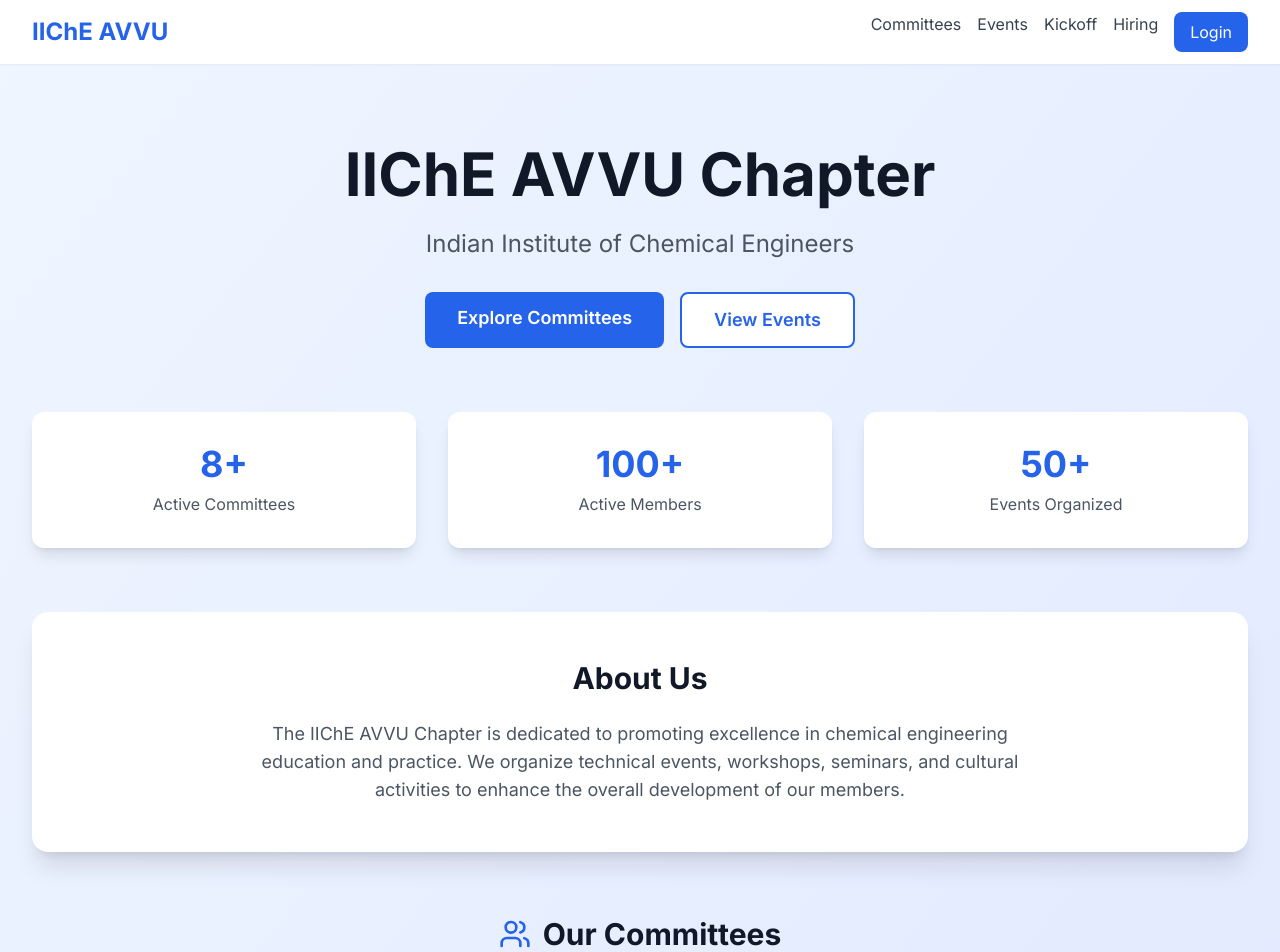
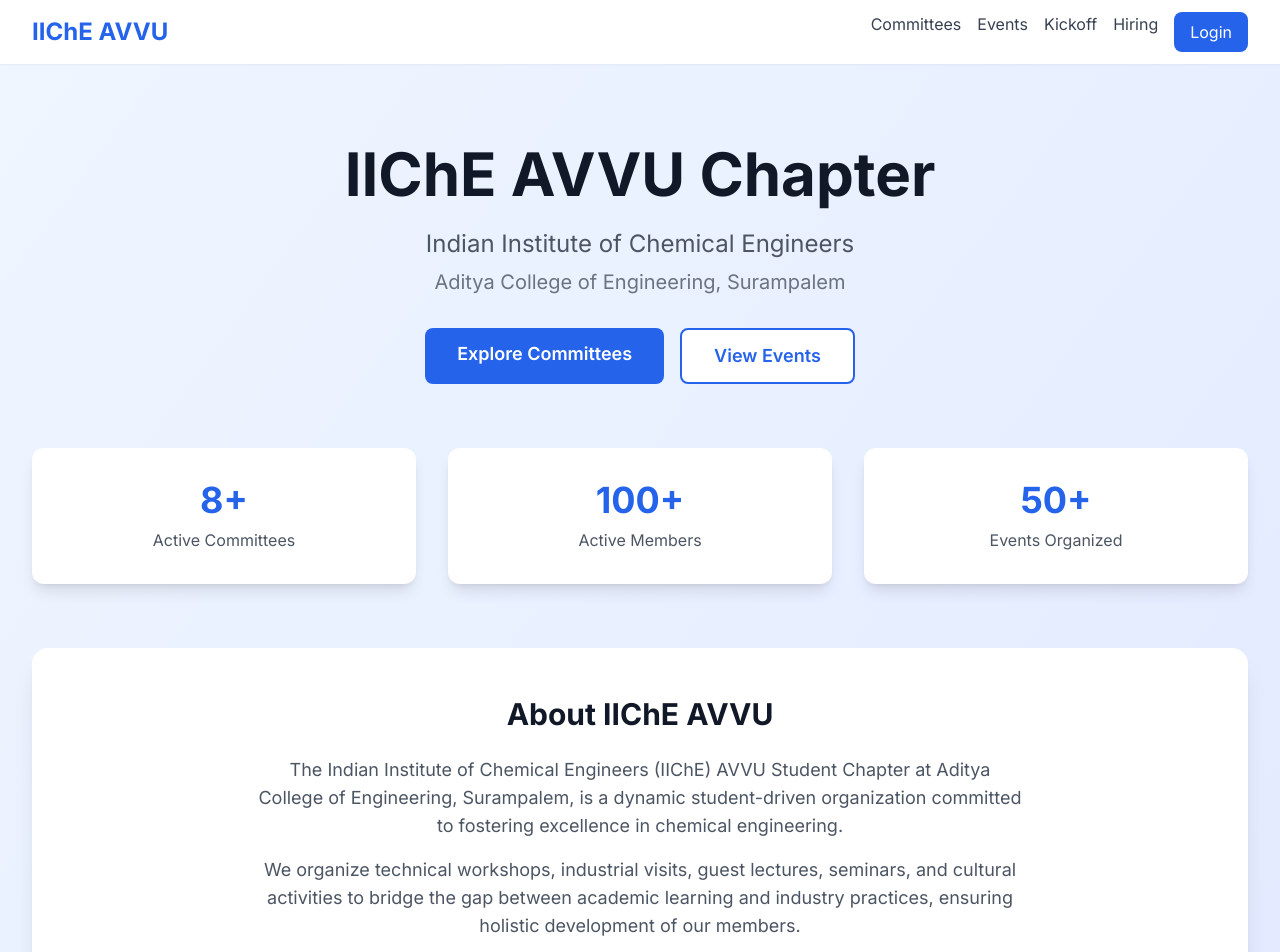
Before and after one commit to Viswaguru19/iichefinal, a Next.js app: page / in a window 1280 px wide. Shown: the top 952 px of the page. Built offline with nearby package versions, Linux system fonts and the light colour scheme; no server answers; the database is empty.

Commit message:
Update home page with accurate AVVU details

```diff
--- a/app/page.tsx
+++ b/app/page.tsx
@@ -52,7 +52,8 @@
       <main className="max-w-7xl mx-auto px-4 sm:px-6 lg:px-8 py-20">
         <div className="text-center mb-16">
           <h1 className="text-6xl font-bold text-gray-900 mb-6">IIChE AVVU Chapter</h1>
-          <p className="text-2xl text-gray-600 mb-8">Indian Institute of Chemical Engineers</p>
+          <p className="text-2xl text-gray-600 mb-2">Indian Institute of Chemical Engineers</p>
+          <p className="text-xl text-gray-500 mb-8">Aditya College of Engineering, Surampalem</p>
           <div className="flex gap-4 justify-center">
             <Link href="/committees" className="bg-blue-600 text-white px-8 py-3 rounded-lg text-lg font-semibold hover:bg-blue-700">Explore Committees</Link>
             <Link href="/events" className="bg-white text-blue-600 px-8 py-3 rounded-lg text-lg font-semibold hover:bg-gray-50 border-2 border-blue-600">View Events</Link>
@@ -74,11 +75,15 @@
           </div>
         </div>
 
-        <div className="bg-white rounded-2xl shadow-xl p-12">
-          <h2 className="text-3xl font-bold text-gray-900 mb-6 text-center">About Us</h2>
+        <div className="bg-white rounded-2xl shadow-xl p-12 mb-16">
+          <h2 className="text-3xl font-bold text-gray-900 mb-6 text-center">About IIChE AVVU</h2>
+          <p className="text-lg text-gray-600 text-center max-w-3xl mx-auto mb-4">
+            The Indian Institute of Chemical Engineers (IIChE) AVVU Student Chapter at Aditya College of Engineering, Surampalem,
+            is a dynamic student-driven organization committed to fostering excellence in chemical engineering.
+          </p>
           <p className="text-lg text-gray-600 text-center max-w-3xl mx-auto">
-            The IIChE AVVU Chapter is dedicated to promoting excellence in chemical engineering education and practice.
-            We organize technical events, workshops, seminars, and cultural activities to enhance the overall development of our members.
+            We organize technical workshops, industrial visits, guest lectures, seminars, and cultural activities to bridge
+            the gap between academic learning and industry practices, ensuring holistic development of our members.
           </p>
         </div>
 
```
